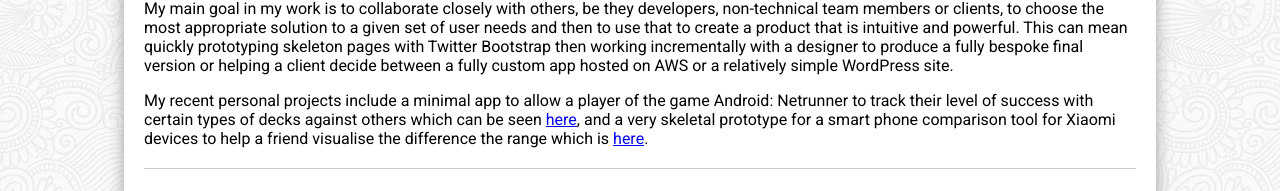
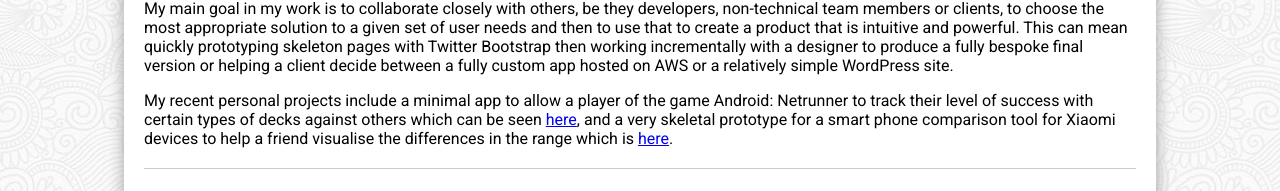
Before and after one commit to mikeprosser/Old-CV-2017, a website: page index.html in a window 1280 px wide. Shown: the part 415-606 px from the top of the page. Drawn offline with Linux system fonts and the light colour scheme.

Commit message:
Change wording

```diff
--- a/index.html
+++ b/index.html
@@ -28,7 +28,7 @@
             <h3>Summary</h3>
             <p>I am a web developer with experience working on both front end and back end projects, including extensive exposure to MEAN stack JavaScript technologies and modern, responsive CSS design. Recently I've worked full-time at an education technology startup, working with a varied team to develop a complex cross-platform application and support systems including the custom content management and customer support systems used internally.</p>
             <p>My main goal in my work is to collaborate closely with others, be they developers, non-technical team members or clients, to choose the most appropriate solution to a given set of user needs and then to use that to create a product that is intuitive and powerful. This can mean quickly prototyping skeleton pages with Twitter Bootstrap then working incrementally with a designer to produce a fully bespoke final version or helping a client decide between a fully custom app hosted on AWS or a relatively simple WordPress site.</p>
-            <p>My recent personal projects include a minimal app to allow a player of the game Android: Netrunner to track their level of success with certain types of decks against others<span class="webOnly"> which can be seen <a href="./decktracker/">here</a></span>, and a very skeletal prototype for a smart phone comparison tool for Xiaomi devices to help a friend visualise the difference the range <span class="webOnly"> which is <a href=./letmiexplain/>here</a>.</span></p>
+            <p>My recent personal projects include a minimal app to allow a player of the game Android: Netrunner to track their level of success with certain types of decks against others<span class="webOnly"> which can be seen <a href="./decktracker/">here</a></span>, and a very skeletal prototype for a smart phone comparison tool for Xiaomi devices to help a friend visualise the differences in the range <span class="webOnly"> which is <a href=./letmiexplain/>here</a>.</span></p>
         </div>
         <hr>
         <div class="bodySection">
```
